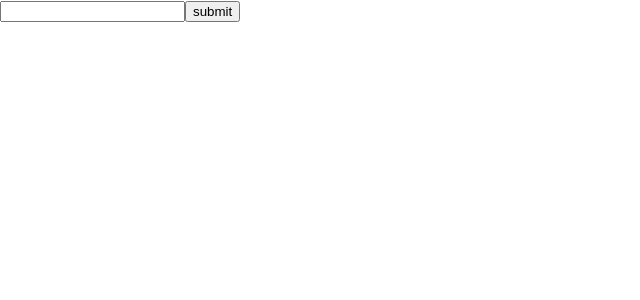
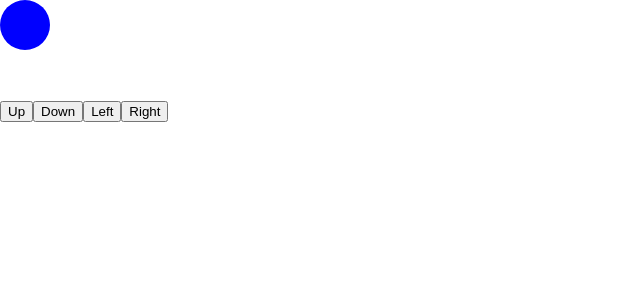
Before and after one commit to vikashsingh-15/React, a React (Create React App) app in the folder Projects/project-one/: page / in a window 1280 px wide. Shown: the top 300 px of the page, without its empty margins (0-640 px from the left). Built offline with nearby package versions, Linux system fonts and the light colour scheme.

Commit message:
Refactor App.js to include BallRefClass component; remove FormFunction component; add BallRef styles and implement MovingBall functionality

```diff
--- a/Projects/project-one/src/App.js
+++ b/Projects/project-one/src/App.js
@@ -6,7 +6,8 @@ import React from "react";
 // import Options from "./pro/options";
 // import LengthChecker from "./pro/lengthChecker";
 // import FormClass from "./pro/FormClass";
-import FormFunction from "./pro/FormFunction";
+// import FormFunction from "./pro/FormFunction";
+import BallRefClass from "./pro/BallRef";
 
 function App() {
   return (
@@ -21,7 +22,9 @@ function App() {
       {/* <LengthChecker /> */}
       {/* <FormClass /> */}
 
-      <FormFunction />
+      {/* <FormFunction /> */}
+
+      <BallRefClass />
     </>
   );
 }
--- /dev/null
+++ b/Projects/project-one/src/pro/BallRef.css
@@ -0,0 +1,6 @@
+.ball{
+    height:50px;
+    width:50px;
+    background-color:blue;
+    border-radius:50%;
+}
--- /dev/null
+++ b/Projects/project-one/src/pro/BallRef.jsx
@@ -0,0 +1,229 @@
+// import React from "react";
+// import "./BallRef.css";
+
+// class MovingBall extends React.Component {
+//   constructor(props) {
+//     super(props);
+//     this.ballref = React.createRef();
+//     this.state = {
+//       top: 0,
+//       bottom: 0,
+//       left: 0,
+//       right: 0,
+//     };
+//   }
+
+//   handleMove = (direction) => {
+//     console.log(this.ballref.current.getBoundingClientRect());
+//     let newPosition;
+//     switch (direction) {
+//       case "up":
+//         newPosition = { ...this.state, top: this.state.top - 20 };
+//         // this.setState(newPosition);
+//         break;
+//       case "down":
+//         newPosition = { ...this.state, top: this.state.top + 20 };
+//         // this.setState(newPosition);
+//         break;
+//       case "left":
+//         newPosition = { ...this.state, left: this.state.left - 20 };
+//         // this.setState(newPosition);
+//         break;
+//       case "right":
+//         newPosition = { ...this.state, left: this.state.left + 20 };
+//         // this.setState(newPosition);
+//         break;
+//       default:
+//         break;
+
+//       // case "up":
+//       //   newPosition = this.state.top - 20;
+//       //   this.setState({ top: newPosition });
+//       //   break;
+//       // case "down":
+//       //   newPosition = this.state.top + 20;
+//       //   this.setState({ top: newPosition });
+//       //   break;
+//       // case "left":
+//       //   newPosition = this.state.left - 20;
+//       //   this.setState({ left: newPosition });
+//       //   break;
+//       // case "right":
+//       //   newPosition = this.state.left + 20;
+//       //   this.setState({ left: newPosition });
+//       //   break;
+//       // default:
+//       //   break;
+//     }
+//     this.setState(newPosition); //instead of calling setState multiple times, we can call it once with the final state object
+//   };
+
+//   render() {
+//     return (
+//       <>
+//         <div
+//           ref={this.ballref}
+//           className="ball"
+//           style={{ position: "absolute", ...this.state }}
+//         ></div>
+//         <button onClick={() => this.handleMove("up")}> Up</button>
+//         <button onClick={() => this.handleMove("down")}> Down</button>
+//         <button onClick={() => this.handleMove("left")}> Left</button>
+//         <button onClick={() => this.handleMove("right")}> Right</button>
+//       </>
+//     );
+//   }
+// }
+
+// export default MovingBall;
+
+//// way 2
+// import React from "react";
+// import "./BallRef.css";
+
+// class MovingBall extends React.Component {
+//   constructor(props) {
+//     super(props);
+//     this.ballref = React.createRef();
+//     this.state = {
+//       top: 0,
+//       down: 0,
+//       left: 0,
+//       right: 0,
+//     };
+//   }
+
+//   handleMove = (direction) => {
+//     const newPosition = { ...this.state }; // Copy state
+
+//     // Determine movement direction and update correct property
+//     if (direction === "up") newPosition.top -= 20;
+//     else if (direction === "down") newPosition.top += 20;
+//     else if (direction === "left") newPosition.left -= 20;
+//     else if (direction === "right") newPosition.left += 20;
+
+//     this.setState(newPosition); // Update state
+//   };
+
+//   render() {
+//     return (
+//       <>
+//         <div
+//           ref={this.ballref}
+//           className="ball"
+//           style={{
+//             position: "absolute",
+//             top: this.state.top,
+//             left: this.state.left,
+//           }}
+//         ></div>
+//         <div style={{ marginTop: "100px" }}>
+//           <button onClick={() => this.handleMove("up")}>Up</button>
+//           <button onClick={() => this.handleMove("down")}>Down</button>
+//           <button onClick={() => this.handleMove("left")}>Left</button>
+//           <button onClick={() => this.handleMove("right")}>Right</button>
+//         </div>
+//       </>
+//     );
+//   }
+// }
+
+// export default MovingBall;
+
+////way 3
+
+// import React from "react";
+// import "./BallRef.css";
+
+// class MovingBall extends React.Component {
+//   constructor(props) {
+//     super(props);
+//     this.ballref = React.createRef();
+//     this.state = {
+//       top: 0,
+//       down: 0,
+//       left: 0,
+//       right: 0,
+//     };
+//   }
+
+//   handleMove = (direction, multiplier) => {
+//     const newPosition = { ...this.state }; // Copy state
+//     newPosition[direction] += 20 * multiplier;
+//     this.setState(newPosition); // Update state
+//   };
+
+//   render() {
+//     return (
+//       <>
+//         <div
+//           ref={this.ballref}
+//           className="ball"
+//           style={{
+//             position: "absolute",
+//             top: this.state.top,
+//             left: this.state.left,
+//           }}
+//         ></div>
+//         <div style={{ marginTop: "100px" }}>
+//           <button onClick={() => this.handleMove("top", -1)}>Up</button>
+//           <button onClick={() => this.handleMove("top", 1)}>Down</button>
+//           <button onClick={() => this.handleMove("left", -1)}>Left</button>
+//           <button onClick={() => this.handleMove("left", 1)}>Right</button>
+//         </div>
+//       </>
+//     );
+//   }
+// }
+
+// export default MovingBall;
+
+////way 4
+
+import React from "react";
+import "./BallRef.css";
+
+class MovingBall extends React.Component {
+  constructor(props) {
+    super(props);
+    this.ballref = React.createRef();
+    this.state = {
+      top: 0,
+      down: 0,
+      left: 0,
+      right: 0,
+    };
+  }
+
+  handleMove = (direction, multiplier) => {
+    const newPosition = {
+      ...this.state,
+      [direction]: this.state[direction] + 20 * multiplier,
+    }; // Dynamically computed key
+    this.setState(newPosition); // Update state
+  };
+
+  render() {
+    return (
+      <>
+        <div
+          ref={this.ballref}
+          className="ball"
+          style={{
+            position: "absolute",
+            top: this.state.top,
+            left: this.state.left,
+          }}
+        ></div>
+        <div style={{ marginTop: "100px" }}>
+          <button onClick={() => this.handleMove("top", -1)}>Up</button>
+          <button onClick={() => this.handleMove("top", 1)}>Down</button>
+          <button onClick={() => this.handleMove("left", -1)}>Left</button>
+          <button onClick={() => this.handleMove("left", 1)}>Right</button>
+        </div>
+      </>
+    );
+  }
+}
+
+export default MovingBall;
--- a/Projects/project-one/src/pro/FormFunction.jsx
+++ b/Projects/project-one/src/pro/FormFunction.jsx
@@ -3,7 +3,6 @@ import React from "react";
 
 const FormFunction = () => {
   const [password, setPassword] = useState("");
-
   const handleChange = (e) => {
     setPassword(e.target.value);
   };
@@ -11,7 +10,7 @@ const FormFunction = () => {
   const handleSubmit = (e) => {
     e.preventDefault(); // prevent the default behavior of the form and does not refresh the page
     // alert("Form submitted with input value =" + password);
-    alert("Form submitted with input value = " + e.target[0].value);
+    alert("Form submitted with input value = " + password);
   };
 
   return (
@@ -21,5 +20,21 @@ const FormFunction = () => {
     </form>
   );
 };
+export default FormFunction;
 
-export default FormFunction;
+// import React from "react";
+// const FormFunction = () => {
+//   const handleSubmit = (e) => {
+//     e.preventDefault(); // prevent the default behavior of the form and does not refresh the page
+//     alert("Form submitted with input value = " + e.target[0].value);
+//   };
+
+//   return (
+//     <form onSubmit={handleSubmit}>
+//       <input type="text" />
+//       <input type="submit" value="submit" />
+//     </form>
+//   );
+// };
+
+// export default FormFunction;
```
Also changed, not shown: Projects/project-one/src/pro/FormClass.jsx (+12 -1 lines).
